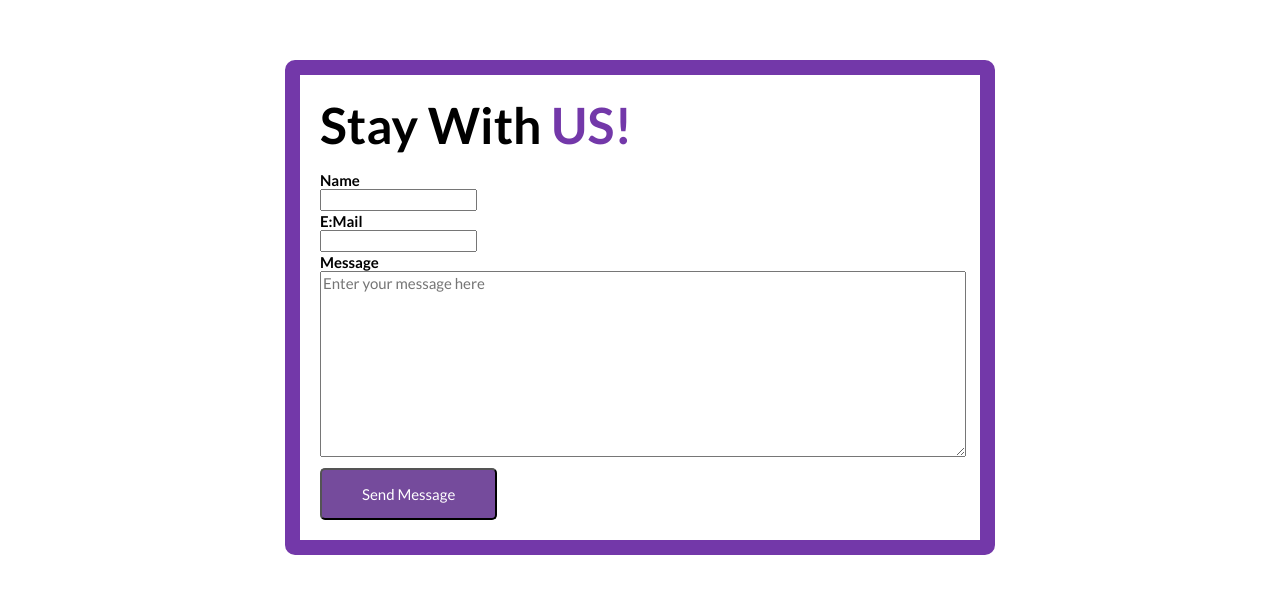
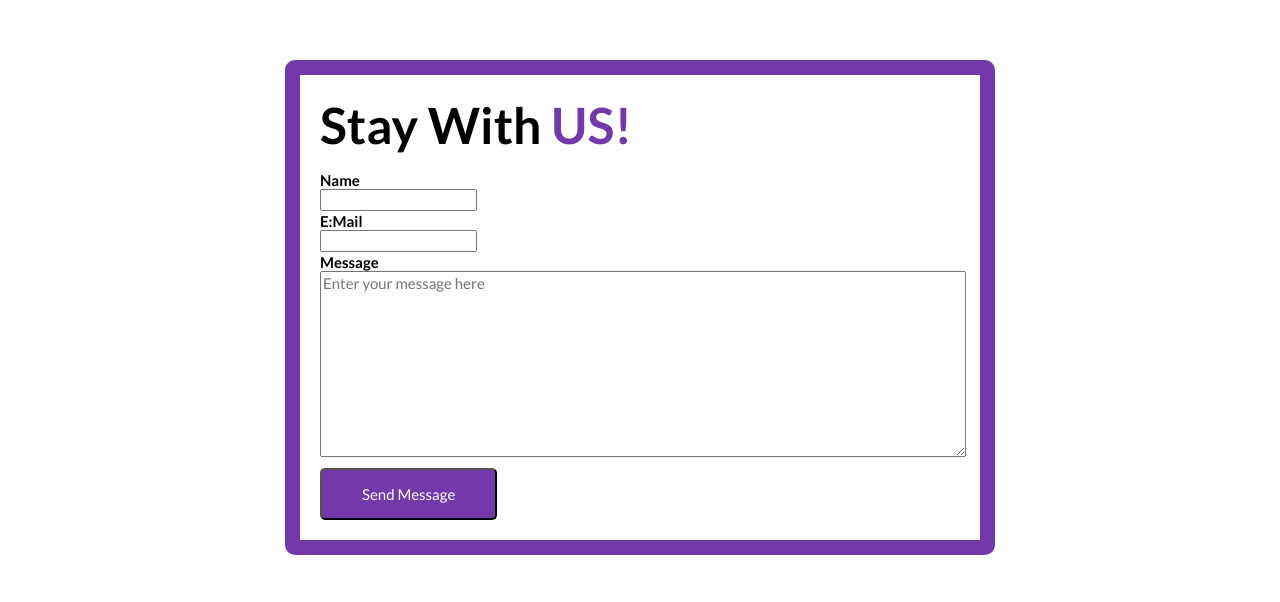
Before and after one commit to mohammadtanim24h/mission-2022-assignment, a plain HTML site: page index.html in a window 1280 px wide. Shown: the part 2370-2972 px from the top of the page. Drawn offline with Linux system fonts and the light colour scheme.

Commit message:
done again

```diff
--- a/style.css
+++ b/style.css
@@ -214,7 +214,7 @@
 .submit-btn {
     font-size: 15px;
     padding: 15px 40px;
-    background-color: #754b9c;
+    background-color: #7338A9;
     color: white;
     margin-top: 8px;
     border-radius: 5px;
```
